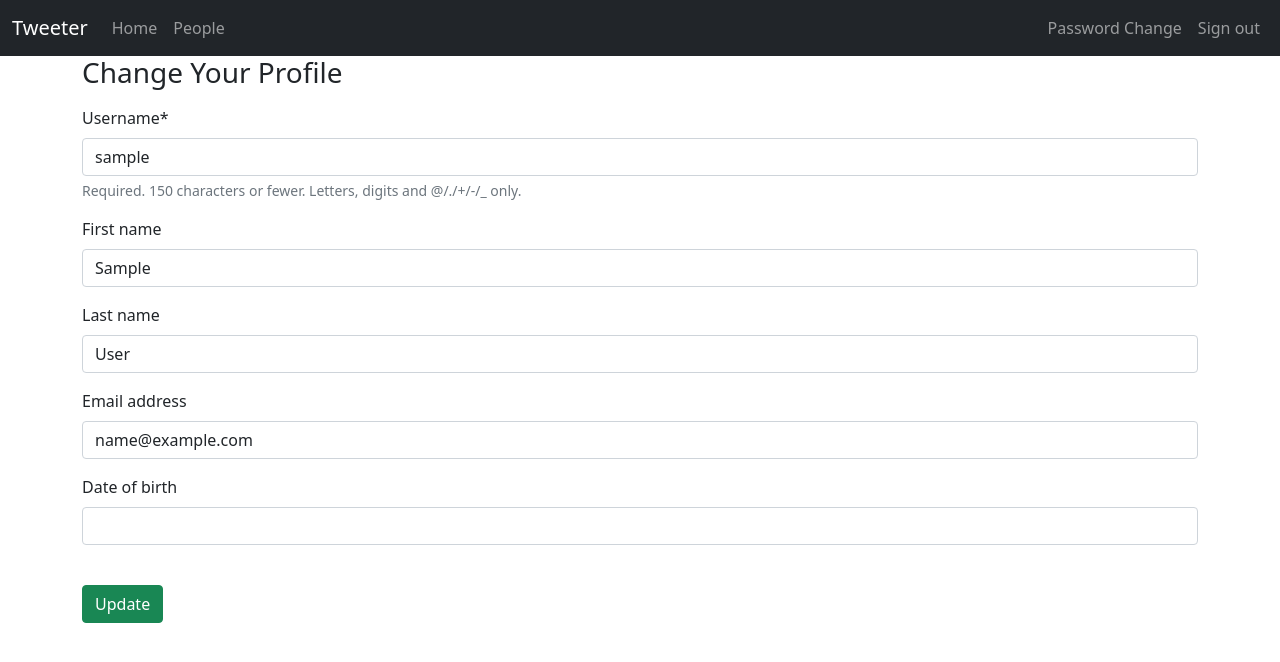
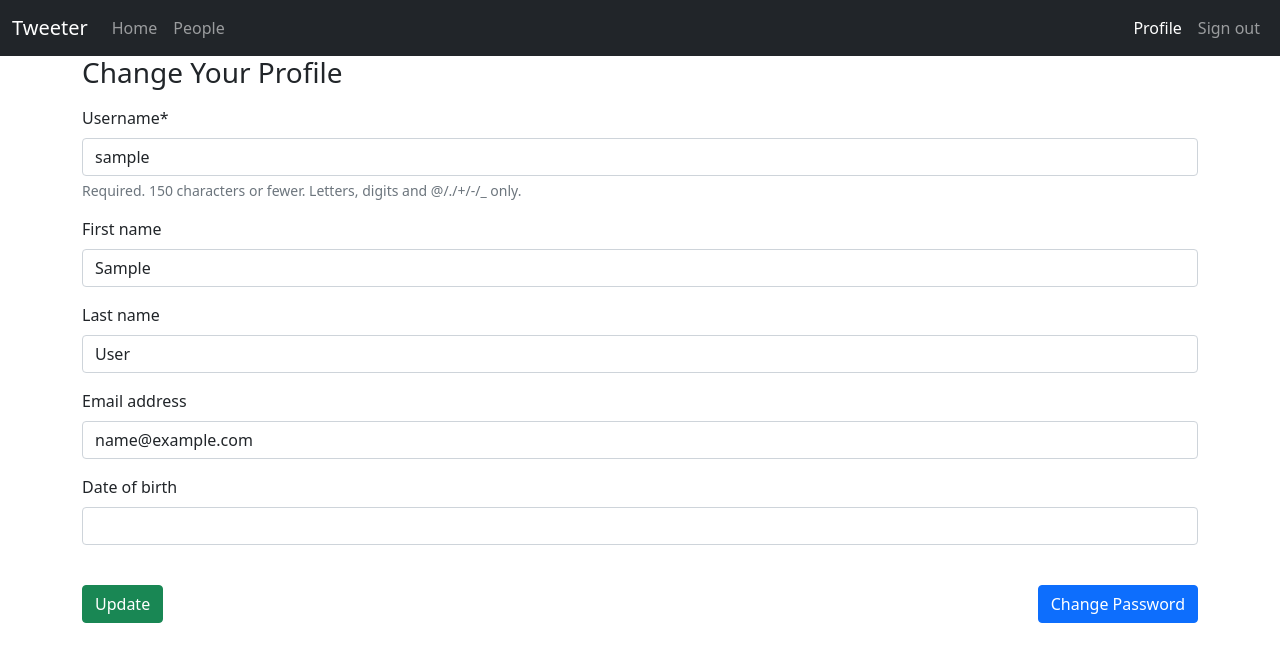
Before and after one commit to cis218/cis218-assignment-4-key, a Django app: page /accounts/profile/1/ in a window 1280 px wide. Shown: the top 662 px of the page. Run offline with Django 4.2, Linux system fonts and the light colour scheme; the visitor is signed in with stand-in values (Sample User, id 1); data comes from the database, SQL or seed files in the repository; some libraries are stand-ins or nearby versions.

Commit message:
Protect Twit routes from users not logged in. Protect Twit routes from users that are not the author of the twit. Protect profile route so users can only update their own profile. Move password changed from main nav to profile page. Add active class to nav items when on that page.

```diff
--- a/accounts/views.py
+++ b/accounts/views.py
@@ -1,4 +1,4 @@
-from django.contrib.auth.mixins import LoginRequiredMixin
+from django.contrib.auth.mixins import LoginRequiredMixin, UserPassesTestMixin
 from django.urls import reverse_lazy
 from django.views.generic import CreateView
 from django.views.generic.edit import UpdateView
@@ -16,7 +16,7 @@ class SignUpView(CreateView):
     template_name = "registration/signup.html"
 
 
-class ProfileView(LoginRequiredMixin, UpdateView):
+class ProfileView(LoginRequiredMixin, UserPassesTestMixin, UpdateView):
     """Profile View"""
 
     model = CustomUser
@@ -29,3 +29,8 @@ class ProfileView(LoginRequiredMixin, UpdateView):
         "email",
         "date_of_birth",
     )
+
+    def test_func(self):
+        """User passes test function authorization"""
+        obj = self.get_object()
+        return obj == self.request.user
--- a/templates/partials/_navbar.html
+++ b/templates/partials/_navbar.html
@@ -7,8 +7,9 @@
     <div class="collapse navbar-collapse" id="collapseNavbar">
       <ul class="navbar-nav">
         <li class="nav-item">
+          {% url 'twit_list' as twit_list %}
           <a
-            class="nav-link"
+            class="nav-link {% if request.get_full_path == twit_list %}active{% endif %}"
             href="{% url 'twit_list' %}"
           >
             Home
@@ -25,11 +26,12 @@
       </ul>
       <ul class="navbar-nav ms-auto">
         <li class="nav-item">
+          {% url 'profile' request.user.pk as profile %}
           <a
-            class="nav-link"
-            href="{% url 'password_change' %}"
+            class="nav-link {% if request.get_full_path == profile %}active{% endif %}"
+            href="{% url 'profile' request.user.pk %}"
           >
-            Password Change
+            Profile
           </a>
         </li>
         <li class="nav-item">
--- a/templates/registration/profile.html
+++ b/templates/registration/profile.html
@@ -10,5 +10,6 @@
     {{ form|crispy }}
     <br>
     <input type="submit" class="btn btn-success"  value="Update">
+    <a href="{% url 'password_change' %}" class="btn btn-primary float-end">Change Password</a>
   </form>
 {% endblock content %}
```
Also changed, not shown: tweeter/views.py (+15 -4 lines).
